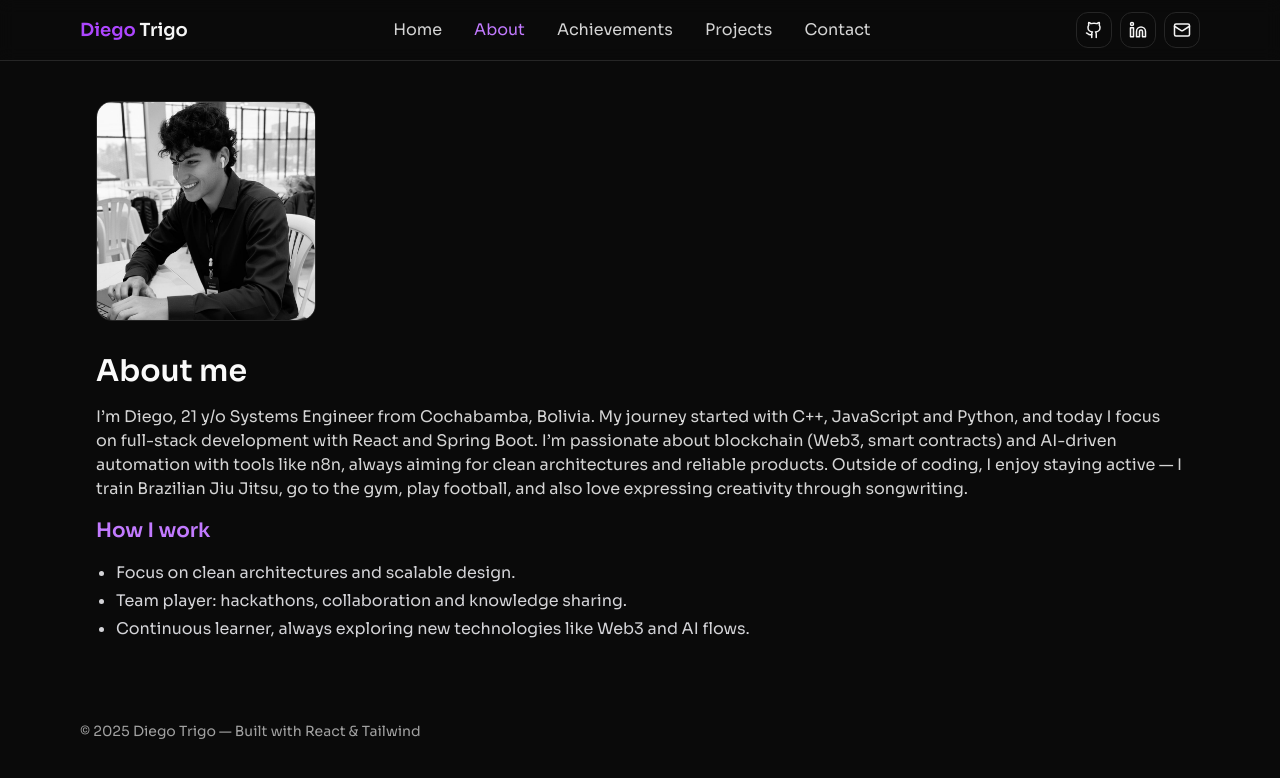
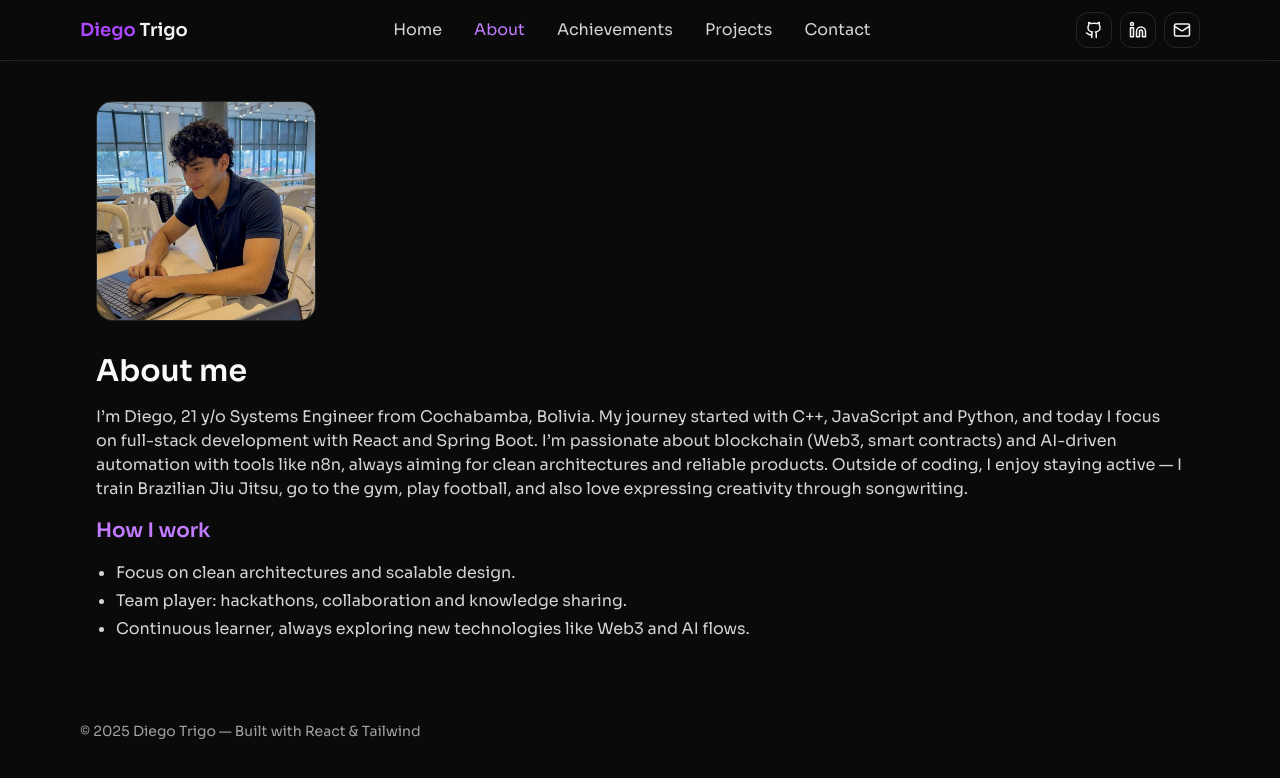
Before and after one commit to Trigramador69/mi-portafolio, a React (Vite) app: page /about in a window 1280 px wide. Shown: the top 778 px of the page. Built offline with nearby package versions, Linux system fonts and the light colour scheme.

Commit message:
Cambio de fotografia

```diff
--- a/src/pages/About.tsx
+++ b/src/pages/About.tsx
@@ -3,7 +3,7 @@ export default function About() {
   return (
     <section className="container-clip grid gap-8 sm:grid-cols-[220px,1fr] items-start">
       <img
-        src="/images/me/DiegoTrigo.jpg"
+        src="/images/me/DiegoTrigo.jpeg"
         alt="Diego Trigo"
         className="h-[220px] w-[220px] object-cover rounded-2xl border border-neutral-800"
       />
```
Also changed, not shown: public/images/me/DiegoTrigo.jpeg (added), public/images/me/DiegoTrigo.jpg (deleted).
